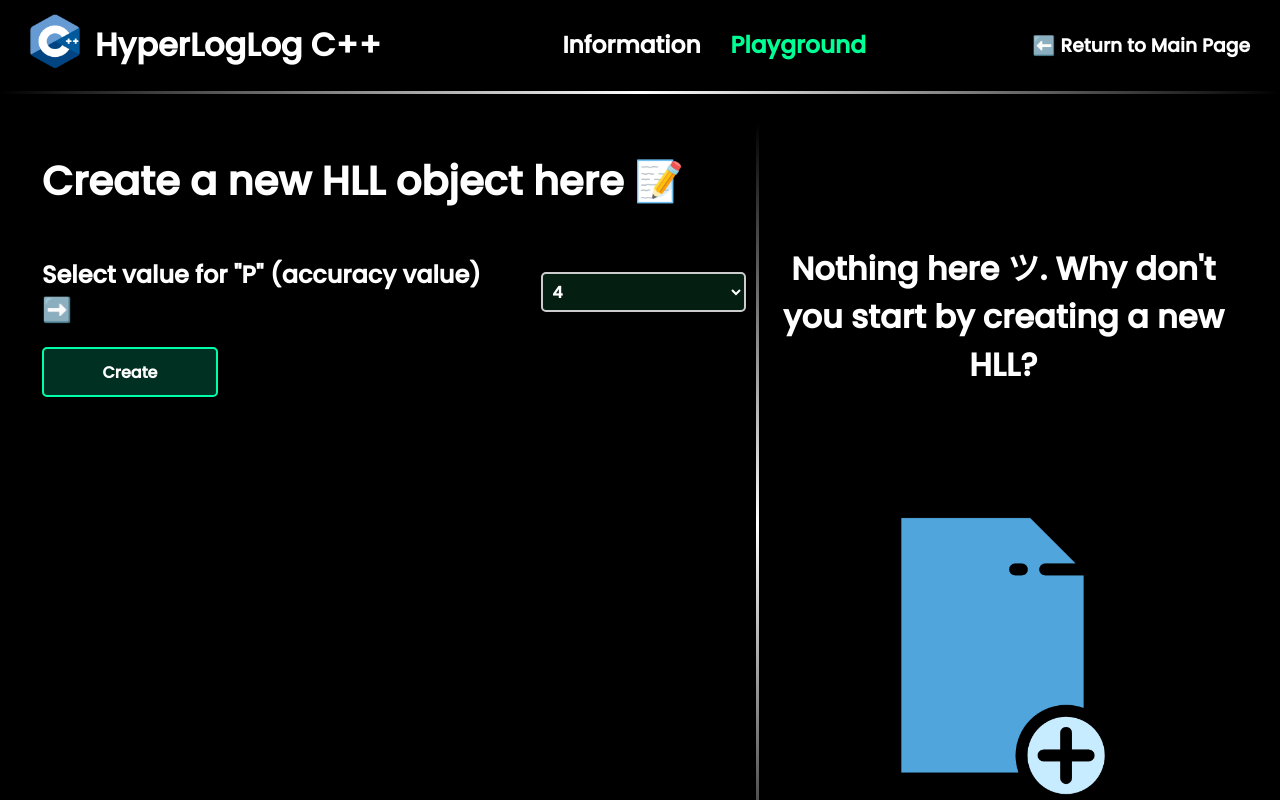
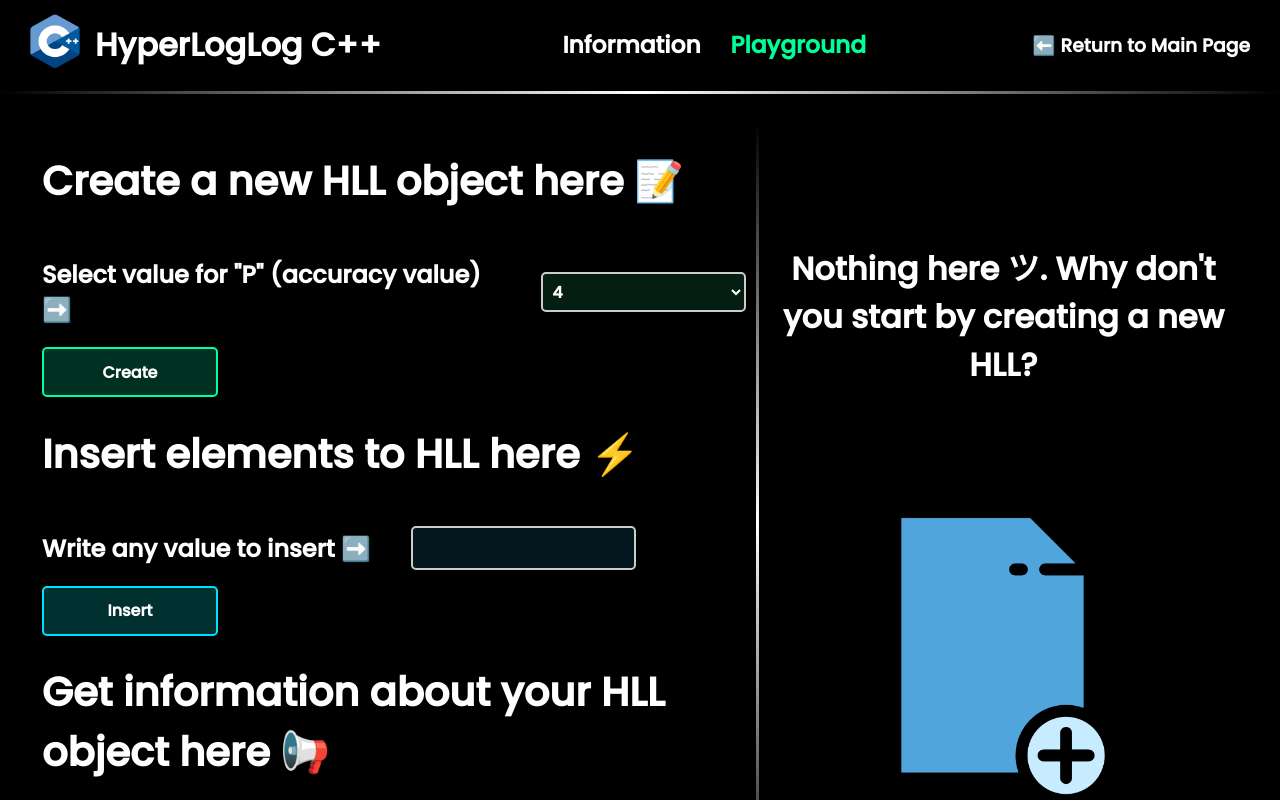
Before and after one commit to Fabrizzio20k/HyperLogLog_Cpp, a Next.js app in the folder frontend/: page /playground in a window 1280 px wide. Shown: the top 800 px of the page. Built offline with nearby package versions, Linux system fonts and the light colour scheme.

Commit message:
Add insert and get styles and functions

```diff
--- a/frontend/src/app/playground/functions.js
+++ b/frontend/src/app/playground/functions.js
@@ -13,3 +13,24 @@ export const createHLL = async (p) => {
         console.log(error);
     }
 };
+
+export const insertHLL = async (value) => {
+    try {
+        const pdata = {
+            "value": value,
+        };
+        const { data } = await axios.post(linkAPI + "insert", pdata);
+        return data;
+    } catch (error) {
+        console.log(error);
+    }
+}
+
+export const infoHLL = async () => {
+    try {
+        const { data } = await axios.get(linkAPI + "info");
+        return data;
+    } catch (error) {
+        console.log(error);
+    }
+}
--- a/frontend/src/app/playground/page.jsx
+++ b/frontend/src/app/playground/page.jsx
@@ -6,7 +6,7 @@ import { Chart as ChartJS, ArcElement, Tooltip, Legend, CategoryScale, LinearSca
 import { Doughnut, Line } from 'react-chartjs-2';
 import { useState } from 'react';
 import Image from 'next/image';
-import { createHLL } from './functions';
+import { createHLL, insertHLL, infoHLL } from './functions';
 
 ChartJS.register(ArcElement, Tooltip, Legend, CategoryScale, LinearScale, PointElement, LineElement, Title);
 
@@ -71,6 +71,9 @@ export default function Page() {
     const [MemoryHLL, setMemoryHLL] = useState(0.0);
     const [InsertedElements, setInsertedElements] = useState(0);
 
+    //value
+    const [value, setValue] = useState("");
+
 
     const mainHLLData={
       hll:{
@@ -85,13 +88,20 @@ export default function Page() {
       },
     }
 
+    function operationHLL(type) {
+      return async () => {
 
-    function createNewHLL(type) {
-      return async () => {
-        const data = await createHLL(selectedP);
-        console.log(data);
+        let data = null;
 
-        setP(selectedP);
+        if (type === "create") {
+          data = await createHLL(selectedP);
+        } else if (type === "insert") {
+          data = await insertHLL(value);
+        } else if (type === "info") {
+          data = await infoHLL();
+        }
+
+        setP(data.info_hll.p);
         setM(data.info_hll.m);
         setAlpha(data.info_hll.alpha);
         setMemoryHLL(data.info_hll.memory_kb);
@@ -113,9 +123,33 @@ export default function Page() {
                   </select>
               </div>
               <div className='create-controls'>
-                  <button type="button" onClick={createNewHLL('create')}>Create</button>
+                  <button type="button" onClick={operationHLL('create')}>Create</button>
               </div>
+
+
+              <h1>Insert elements to HLL here ⚡</h1>
+              <div className='new-hll'>
+                <h2>Write any value to insert ➡️ </h2>
+                <input
+                  type="text"
+                  name="insert"
+                  id="insert"
+                  value={value}
+                  onChange={(e) => setValue(e.target.value)}
+                />
+              </div>
+              <div className='create-controls skyblue'>
+                  <button type="button" onClick={operationHLL('insert')}>Insert</button>
+              </div>
+
+              <h1>Get information about your HLL object here 📢</h1>
+              <div className='create-controls yellow'>
+                  <button type="button" onClick={operationHLL('info')}>Get it</button>
+              </div>
+
+
             </div>
+
             <div className='graphic-panel'>
               <div className={`create ${(operationType === "new_hll") ? "":"nonactive"}`}>
                   <h1>Nothing here ツ. Why don&apos;t you start by creating a new HLL?</h1>
@@ -155,18 +189,18 @@ export default function Page() {
                 </div>
               </div>
 
-              <div className='insert nonactive'>
+              <div className={`insert ${(operationType === "insert") ? "":"nonactive"}`}>
                 <h1>The element was inserted to HLL successfully !!!</h1>
                   <br/>
                   <div className='create-content'>
                     <h1>HLL information:</h1>
 
                     <div className='features'>
-                      <h2>➡️ P (accuracy value) : 4</h2>
-                      <h2>➡️ M (number of buckets) : 32</h2>
-                      <h2>➡️ Alpha (bias correction factor) : 0.673</h2>
-                      <h2>➡️ Memory : 233.18 Kb</h2>
-                      <h2>➡️ Inserted elements: 1</h2>
+                      <h2>➡️ P (accuracy value) : {mainHLLData.hll.p}</h2>
+                      <h2>➡️ M (number of buckets) : {mainHLLData.hll.m}</h2>
+                      <h2>➡️ Alpha (bias correction factor) : {mainHLLData.hll.alpha}</h2>
+                      <h2>➡️ Memory : {mainHLLData.hll.memory} Kb</h2>
+                      <h2>➡️ Inserted elements: {mainHLLData.hll.insertedElements}</h2>
                     </div>
                       <br/><br/>
                       <Image
@@ -178,18 +212,20 @@ export default function Page() {
                   </div>
               </div>
 
-              <div className='info nonactive'>
+              <div className={`info ${(operationType === "info") ? "":"nonactive"}`}>
                 <h1>HyperLogLog main information for everyone</h1>
                   <br/>
                   <div className='create-content'>
                     <h1>HLL information:</h1>
 
                     <div className='features'>
-                      <h2>➡️ P (accuracy value) : 4</h2>
-                      <h2>➡️ M (number of buckets) : 32</h2>
-                      <h2>➡️ Alpha (bias correction factor) : 0.673</h2>
-                      <h2>➡️ Memory : 233.18 Kb</h2>
-                      <h2>➡️ Inserted elements: 1</h2>
+                      <div className='features'>
+                        <h2>➡️ P (accuracy value) : {mainHLLData.hll.p}</h2>
+                        <h2>➡️ M (number of buckets) : {mainHLLData.hll.m}</h2>
+                        <h2>➡️ Alpha (bias correction factor) : {mainHLLData.hll.alpha}</h2>
+                        <h2>➡️ Memory : {mainHLLData.hll.memory} Kb</h2>
+                        <h2>➡️ Inserted elements: {mainHLLData.hll.insertedElements}</h2>
+                      </div>
                     </div>
                       <br/><br/>
                       <Image
--- a/frontend/src/app/playground/styles.css
+++ b/frontend/src/app/playground/styles.css
@@ -51,6 +51,20 @@
     color: white;
 }
 
+.new-hll input{
+    font-family: 'Poppins', sans-serif;
+    width: 30%;
+    height: 30px;
+    padding: 5px;
+    font-size: 16px;
+    margin-left: 40px;
+    background-color: #04171f;
+    border-radius: 5px;
+    border: 2px solid #ccc;
+    font-weight: bold;
+    color: white;
+}
+
   .create-controls {
     display: flex;
     flex-direction: row; /* Cambia la dirección a columna en pantallas pequeñas */
@@ -76,6 +90,27 @@
     background-color: #00b679;
     color: #003021;
 }
+
+.create-controls.skyblue button{
+    background-color: #003030;
+    border: 2px solid #00e1ff;
+}
+
+.create-controls.skyblue button:hover{
+    background-color: #009bb6;
+    color: #003030;
+}
+
+.create-controls.yellow button{
+    background-color: #2f3000;
+    border: 2px solid #fbff00;
+}
+
+.create-controls.yellow button:hover{
+    background-color: #c7ca00;
+    color: #2d3000;
+}
+
 
 .graphic-panel{
     width: 40%;
@@ -190,12 +225,20 @@
         width: 100%;
     }
 
+    .control-panel h1{
+        text-align: center;
+    }
+
     .new-hll{
         flex-direction: column;
     }
     .new-hll select{
         margin-left: 0;
     }
+    .new-hll input{
+        margin-left: 0;
+    }
+
     .create-controls{
         align-items: center;
         justify-content: center;
```
